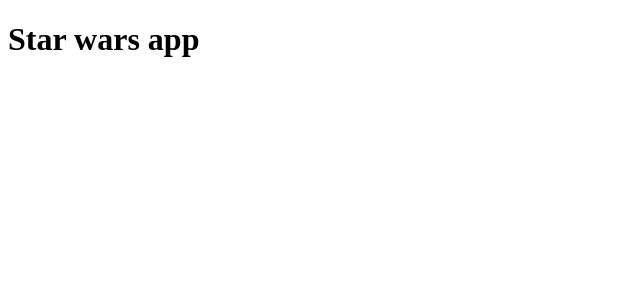
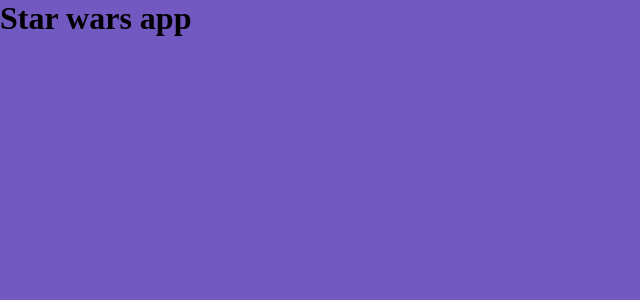
Before and after one commit to rmuliterno/SWRepo, a React (Create React App) app: page / in a window 1280 px wide. Shown: the top 300 px of the page, without its empty margins (0-640 px from the left). Built offline with nearby package versions, Linux system fonts and the light colour scheme.

Commit message:
feat: adding global styles (à la rocketseat)

```diff
--- a/package.json
+++ b/package.json
@@ -6,6 +6,7 @@
     "react": "^17.0.2",
     "react-dom": "^17.0.2",
     "react-scripts": "4.0.3",
+    "styled-components": "^5.3.0",
     "web-vitals": "^1.0.1"
   },
   "devDependencies": {
@@ -16,6 +17,7 @@
     "@types/node": "^12.0.0",
     "@types/react": "^17.0.0",
     "@types/react-dom": "^17.0.0",
+    "@types/styled-components": "^5.1.10",
     "typescript": "^4.1.2"
   },
   "scripts": {
--- a/src/App.tsx
+++ b/src/App.tsx
@@ -1,7 +1,10 @@
+import { GlobalStyle } from "./styles/global";
+
 export function App() {
   return (
     <div className="App">
       <h1>Star wars app</h1>
+      <GlobalStyle />
     </div>
   );
 }
--- /dev/null
+++ b/src/styles/global.ts
@@ -0,0 +1,37 @@
+import { createGlobalStyle } from 'styled-components';
+
+  export const GlobalStyle = createGlobalStyle`
+  :root {
+    --background: #7159c1;
+  }
+
+  * {
+    margin: 0;
+    padding: 0;
+    box-sizing: border-box;
+  }
+
+  html {
+    @media (max-width: 1080px) {
+      font-size: 93.75%; // 15px
+    }
+
+    @media (max-width: 1080px) {
+      font-size: 87.5%; // 14px
+    }
+  }
+
+  body {
+    background: var(--background);
+    -webkit-font-smoothing: antialiased;
+  }
+
+  button {
+    cursor: pointer;
+  }
+
+  [disabled] {
+    opacity: 0.6;
+    cursor: not-allowed;
+  }
+`;
```
Also changed, not shown: 1 other file (tests, documents, lock files or other folders).
